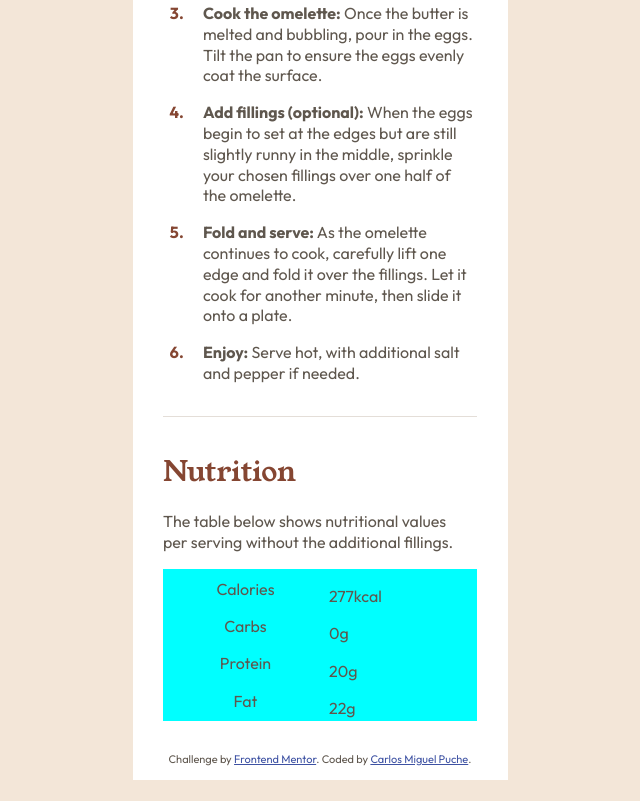
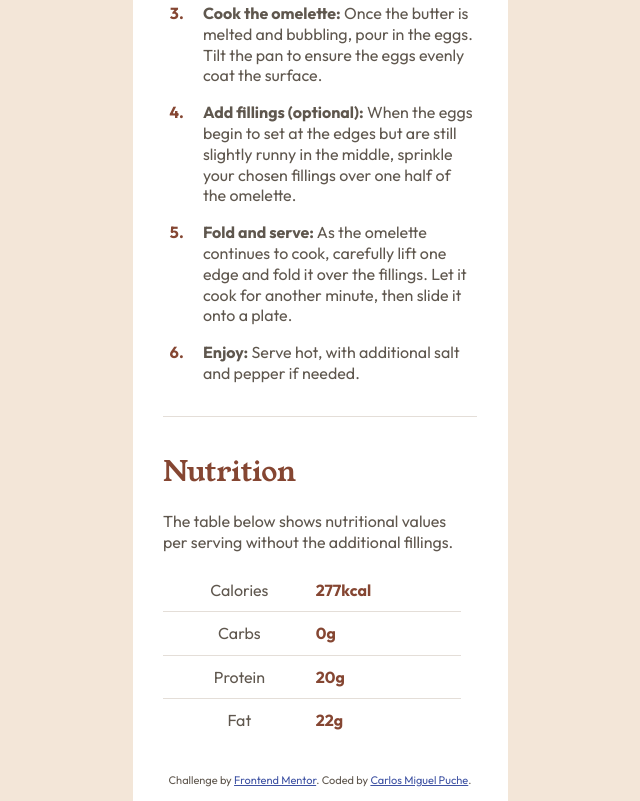
Before and after one commit to CMP2007/handy-recipe-page, a plain HTML site: page index.html in a window 1280 px wide. Shown: the part 1216-2017 px from the top of the page, without its empty margins (320-960 px from the left). Before the commit the page ends 1996 px from the top, so only its background shows below. Drawn offline with Linux system fonts and the light colour scheme.

Commit message:
inicio estilos escritorios

```diff
--- a/style.css
+++ b/style.css
@@ -12,6 +12,7 @@ html{
 }
 main{
   width: 375px;
+  max-width: 100%;
 }
 article{
     background-color: hsl(0, 0%, 100%);
@@ -22,13 +23,13 @@ article{
   display: block;
 }
 h1{color: hsl(24, 5%, 18%);}
+h2, li{color: hsl(14, 45%, 36%); }
 h2{font-size: 1.75rem;}
 h1, h2 {
     font-family: "Young Serif", serif;
     font-weight: 500;
     font-style: normal;
   }
-h2, li{color: hsl(14, 45%, 36%); }
 
 .p1{font-weight: 500;}
 
@@ -73,20 +74,42 @@ margin: 0;
 }
 
 table{
-  background-color: aqua;
-  width: 100%;
+  width: 95%;
+  border-collapse: collapse;
 }
 td{
   text-align: center;
+  padding: .75rem 0;
 }
 .data{
-  padding-top: 1rem;
   text-align: left;
-}/*color grosor y lineas*/
-
+  color: hsl(14, 45%, 36%);
+  font-weight: 700;
+}
+tr{
+  border-top: 1px solid hsl(30, 18%, 87%);
+}
+tr:nth-child(1){
+  border-top: none;
+}
 
 .nutrition p { margin-right: 0.5rem;}
 
 
+
+/* @media (min-width: 376px) {
+  main{
+    width: 50vh;
+    max-width: 100%;
+  }
+  article{
+    margin: 5rem auto 5rem auto;
+  }
+} */
+
+
+
+
+
 .attribution { font-size: 11px; text-align: center; }
 .attribution a { color: hsl(228, 45%, 44%); }
```
Also changed, not shown: 1 other file.
